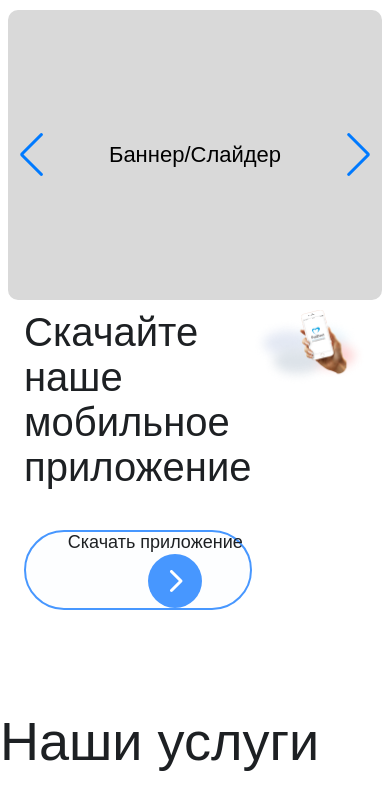
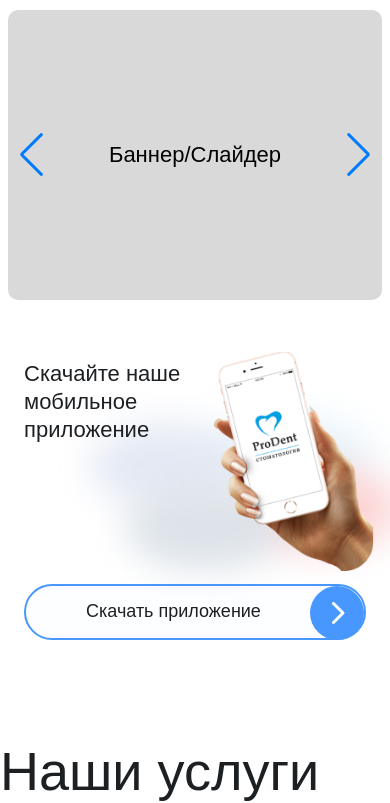
Before and after one commit to nassipkaliv/ProDent, a plain HTML site: page index.html in a window 390 px wide. Shown: the part 78-881 px from the top of the page. Drawn offline with nearby package versions, Linux system fonts and the light colour scheme; a web font is replaced by a local one.

Commit message:
download mobile done!

```diff
--- a/css/style.css
+++ b/css/style.css
@@ -136,12 +136,21 @@ body {
   font-style: normal;
   font-weight: 500;
   line-height: 120%; /* 21.6px */
-  padding-left: 35px
+  padding: 15px;
+  display: flex;
+  justify-content: space-between;
+  position: relative;
 }
 
 .cst-btn-svg {
-  margin-left: 35px;
-  margin-right: -5px;
+  position: absolute;
+  right: 0;
+  top: 0;
+}
+
+.cst-btn-text {
+  margin-right: px;
+  margin-left: 20px;
 }
 
 .title-h1 {
@@ -809,4 +818,40 @@ label {
     font-weight: 500;
     line-height: 28px;
   }
+
+  .download-app {
+    margin-top: 60px;
+    position: relative;
+  }
+
+  .download .title-h2 {
+    font-size: 22px;
+    line-height: 28px;
+    width: 60%;
+    margin-bottom: 120px;
+  }
+
+  .download-img {
+    display: block !important;
+    position: absolute;
+    right: -50px;
+    bottom: 30px;
+    z-index: -1;
+  }
+
+  .download-btn {
+    margin-top: 20px;
+    width: 100%;
+  }
+
+  .cst-btn-svg {
+    position: absolute;
+    right: 0;
+  }
+
+  .cst-btn-text {
+    margin-right: 50px;
+    margin-left: 45px;
+  }
+
 }
--- a/index.html
+++ b/index.html
@@ -178,8 +178,8 @@
         <h2 class="title-h2">
           Скачайте наше мобильное приложение
         </h2>
-        <button class="btn cst-btn pe-0 py-0">
-          Скачать приложение
+        <button class="btn cst-btn download-btn">
+          <div class="cst-btn-text">Скачать приложение</div>
           <svg class="cst-btn-svg" xmlns="http://www.w3.org/2000/svg" width="54" height="54" viewBox="0 0 54 54" fill="none">
             <circle cx="27" cy="27" r="27" fill="#4797FF"/>
             <path d="M34.0607 28.0607C34.6464 27.4749 34.6464 26.5251 34.0607 25.9393L24.5147 16.3934C23.9289 15.8076 22.9792 15.8076 22.3934 16.3934C21.8076 16.9792 21.8076 17.9289 22.3934 18.5147L30.8787 27L22.3934 35.4853C21.8076 36.0711 21.8076 37.0208 22.3934 37.6066C22.9792 38.1924 23.9289 38.1924 24.5147 37.6066L34.0607 28.0607ZM32 28.5H33V25.5H32V28.5Z" fill="white"/>
@@ -187,7 +187,7 @@
         </button>
       </div>
       <div class="download-right">
-        <img class="img-fluid" src="assets/img/mobileapp.png" >
+        <img class="img-fluid download-img" src="assets/img/mobileapp.png" >
       </div>
     </div>
   </div>
```
Also changed, not shown: assets/img/download.png (added).
